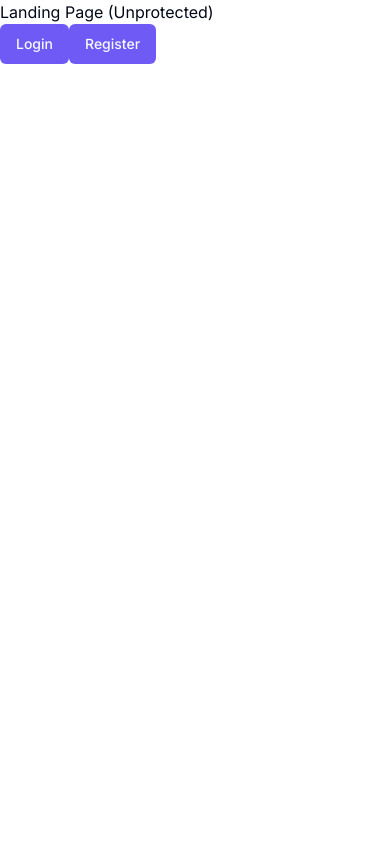
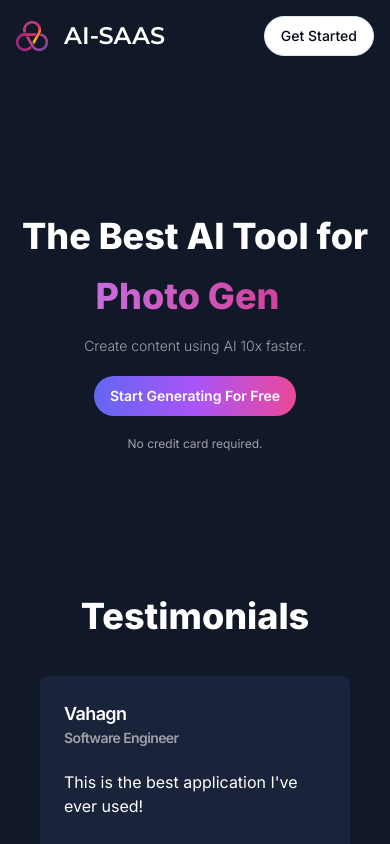
Before and after one commit to vahagnhov/saas-ai-nextjs-prisma, a Next.js app: page / in a window 390 px wide. Built offline with nearby package versions, Linux system fonts and the light colour scheme; no server answers.

Commit message:
Landing page

```diff
--- /dev/null
+++ b/app/(landing)/layout.tsx
@@ -0,0 +1,13 @@
+const LandingLayout = ({ children }: {
+    children: React.ReactNode;
+}) => {
+    return (
+        <main className="h-full bg-[#111827] overflow-auto">
+            <div className="mx-auto max-w-screen-xl h-full w-full">
+                {children}
+            </div>
+        </main>
+    );
+}
+
+export default LandingLayout;
--- a/app/(landing)/page.tsx
+++ b/app/(landing)/page.tsx
@@ -1,20 +1,16 @@
-import Link from 'next/link'
-import {Button} from '@/components/ui/button'
+import {LandingNavbar} from '@/components/landing-navbar'
+import {LandingHero} from '@/components/landing-hero'
+import {LandingContent} from '@/components/landing-content'
 
 const LandingPage = () => {
+    const appName = process.env.APP_NAME;
     return (
-        <div>
-            Landing Page (Unprotected)
-            <div>
-                <Link href='/sign-in'>
-                    <Button>Login</Button>
-                </Link>
-                <Link href='/sign-up'>
-                    <Button>Register</Button>
-                </Link>
-            </div>
+        <div className="h-full ">
+            <LandingNavbar appName={appName}/>
+            <LandingHero/>
+            <LandingContent/>
         </div>
-    )
+    );
 }
 
-export default LandingPage
+export default LandingPage;
--- a/app/layout.tsx
+++ b/app/layout.tsx
@@ -7,7 +7,7 @@ import {ModalProvider} from '@/components/modal-provider'
 import {ToasterProvider} from '@/components/toaster-provider'
 import {CrispProvider} from '@/components/crisp-provider'
 
-const crispWebsiteID = process.env.CRISP_WEBSITE_ID || ''
+const crispWebsiteID = process.env.CRISP_WEBSITE_ID
 
 const font = Inter({subsets: ['latin']})
 
--- /dev/null
+++ b/components/landing-content.tsx
@@ -0,0 +1,55 @@
+'use client'
+
+import {Card, CardContent, CardHeader, CardTitle} from '@/components/ui/card'
+
+const testimonials = [
+    {
+        name: "Vahagn",
+        avatar: "A",
+        title: "Software Engineer",
+        description: "This is the best application I've ever used!",
+    },
+    {
+        name: "Joel",
+        avatar: "J",
+        title: "Designer",
+        description: "I use this daily for generating new photos!",
+    },
+    {
+        name: "Mark",
+        avatar: "M",
+        title: "CEO",
+        description: "This app has changed my life, cannot imagine working without it!",
+    },
+    {
+        name: "Mary",
+        avatar: "M",
+        title: "CFO",
+        description: "The best in class, definitely worth the premium subscription!",
+    },
+];
+
+export const LandingContent = () => {
+    return (
+        <div className="px-10 pb-20">
+            <h2 className="text-center text-4xl text-white font-extrabold mb-10">Testimonials</h2>
+            <div className="grid grid-cols-1 sm:grid-cols-2 md:grid-cols-3 lg:grid-cols-4 gap-4">
+                {testimonials.map((item) => (
+                    <Card key={item.description} className="bg-[#192339] border-none text-white">
+                        <CardHeader>
+                            <CardTitle className="flex items-center gap-x-2">
+                                <div>
+                                    <p className="text-lg">{item.name}</p>
+                                    <p className="text-zinc-400 text-sm">{item.title}</p>
+                                </div>
+                            </CardTitle>
+                            <CardContent className="pt-4 px-0">
+                                {item.description}
+                            </CardContent>
+                        </CardHeader>
+                    </Card>
+                ))}
+            </div>
+        </div>
+    )
+}
--- /dev/null
+++ b/components/landing-hero.tsx
@@ -0,0 +1,46 @@
+'use client'
+
+import TypewriterComponent from 'typewriter-effect'
+import Link from 'next/link'
+import {useAuth} from '@clerk/nextjs'
+
+import {Button} from '@/components/ui/button'
+
+export const LandingHero = () => {
+    const {isSignedIn} = useAuth();
+
+    return (
+        <div className="text-white font-bold py-36 text-center space-y-5">
+            <div className="text-4xl sm:text-5xl md:text-6xl lg:text-7xl space-y-5 font-extrabold">
+                <h1>The Best AI Tool for</h1>
+                <div className="text-transparent bg-clip-text bg-gradient-to-r from-purple-400 to-pink-600">
+                    <TypewriterComponent
+                        options={{
+                            strings: [
+                                "Chatbot.",
+                                "Photo Generation.",
+                                "Blog Writing.",
+                                "Mail Writing."
+                            ],
+                            autoStart: true,
+                            loop: true,
+                        }}
+                    />
+                </div>
+            </div>
+            <div className="text-sm md:text-xl font-light text-zinc-400">
+                Create content using AI 10x faster.
+            </div>
+            <div>
+                <Link href={isSignedIn ? "/dashboard" : "/sign-up"}>
+                    <Button variant="premium" className="md:text-lg p-4 md:p-6 rounded-full font-semibold">
+                        Start Generating For Free
+                    </Button>
+                </Link>
+            </div>
+            <div className="text-zinc-400 text-xs md:text-sm font-normal">
+                No credit card required.
+            </div>
+        </div>
+    );
+};
--- /dev/null
+++ b/components/landing-navbar.tsx
@@ -0,0 +1,35 @@
+'use client'
+
+import {Montserrat} from 'next/font/google'
+import Image from 'next/image'
+import Link from 'next/link'
+import {useAuth} from '@clerk/nextjs'
+
+import {cn} from '@/lib/utils'
+import {Button} from '@/components/ui/button'
+
+const font = Montserrat({weight: '600', subsets: ['latin']});
+
+export const LandingNavbar = ({appName}) => {
+    const {isSignedIn} = useAuth();
+
+    return (
+        <nav className="p-4 bg-transparent flex items-center justify-between">
+            <Link href="/" className="flex items-center">
+                <div className="relative h-8 w-8 mr-4">
+                    <Image fill alt="Logo" src="/logo.png"/>
+                </div>
+                <h1 className={cn("text-2xl font-bold text-white", font.className)}>
+                    {appName}
+                </h1>
+            </Link>
+            <div className="flex items-center gap-x-2">
+                <Link href={isSignedIn ? "/dashboard" : "/sign-up"}>
+                    <Button variant="outline" className="rounded-full">
+                        Get Started
+                    </Button>
+                </Link>
+            </div>
+        </nav>
+    )
+}
--- a/package.json
+++ b/package.json
@@ -34,6 +34,7 @@
     "stripe": "^14.1.0",
     "tailwind-merge": "^1.14.0",
     "tailwindcss-animate": "^1.0.7",
+    "typewriter-effect": "^2.21.0",
     "zod": "^3.22.4",
     "zustand": "^4.4.3"
   },
```
Also changed, not shown: 2 other files (tests, documents, lock files or other folders).
